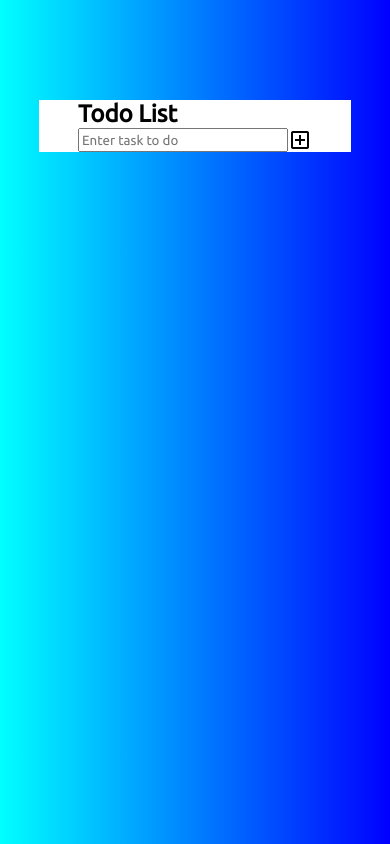
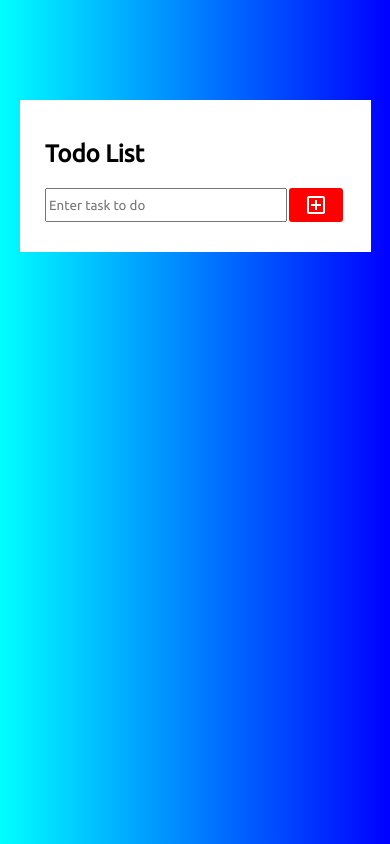
Before and after one commit to Lonewolfonrock/To_do-list, a plain HTML site: page index.html in a window 390 px wide. Drawn offline with nearby package versions, Linux system fonts and the light colour scheme.

Commit message:
update 0.2

```diff
--- a/index.html
+++ b/index.html
@@ -15,10 +15,9 @@
         <div class="input_field">
             <h2>Todo List</h2>
             <div>
-                <input type="text" placeholder="Enter task to do">
+                <input type="text" placeholder="Enter task to do" id="input">
                 <span class="material-symbols-outlined">add_box</span>
             </div>
-
 
         </div>
         <div class="tasks">
--- a/style.css
+++ b/style.css
@@ -11,8 +11,20 @@ body{
     margin:100px  30%;
     background-color: white;
 }
+h2{
+    margin: 10px auto;
+}
+.input_field{
+    margin: 30px auto;
+}
+
 .input_field div{
     display: flex;
+    margin-top: 20px;
+}
+#input{
+
+    width: 30vw;
 }
 
 
@@ -21,14 +33,24 @@ body{
   'FILL' 0,
   'wght' 400,
   'GRAD' 0,
-  'opsz' 24
+  'opsz' 24;
+
+  background-color: red;
+  color: white;
+  padding: 5px 15px;
+  margin: 0px 2px;
+  border-radius: 3px;
 }
 
 
 @media only screen and (max-width: 800px){
 
     .main{
-        margin:100px  10%;
+        margin:100px  5%;
+
+    }
+    #input{
+        width: 60vw;
     }
 
 }
```
